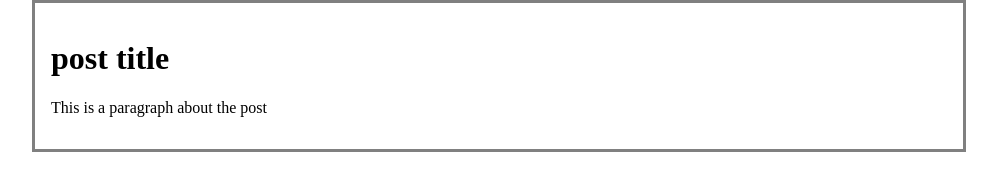
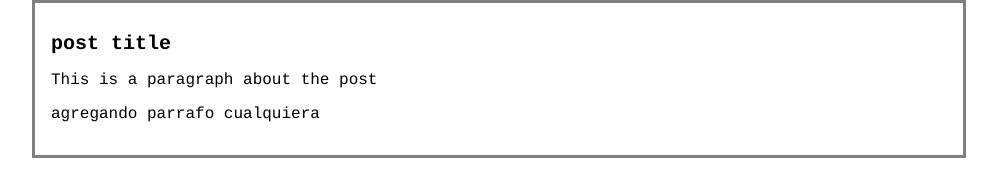
Before and after one commit to AngieCabanillas/blog, a plain HTML site: page index.html in a window 1280 px wide. Shown: the whole page, without its empty margins (141-1138 px from the left). Drawn offline with Linux system fonts and the light colour scheme.

Commit message:
Agregando parrafo y tipografia

```diff
--- a/estilos.css
+++ b/estilos.css
@@ -1,6 +1,7 @@
 body{
     text-align: center;
     color: black;
+    font-family: "Courier";
     margin: 0;
     padding: 0;
 
@@ -13,3 +14,7 @@ body{
     padding: 1em;
     text-align: left;
 }
+
+#container h1{
+    font-size: 20px;
+}
--- a/index.html
+++ b/index.html
@@ -12,6 +12,7 @@
         <div id="post">
             <h1>post title</h1>
             <p>This is a paragraph about the post</p>
+            <p>agregando parrafo cualquiera</p>
         </div>
     </div>
 
```
